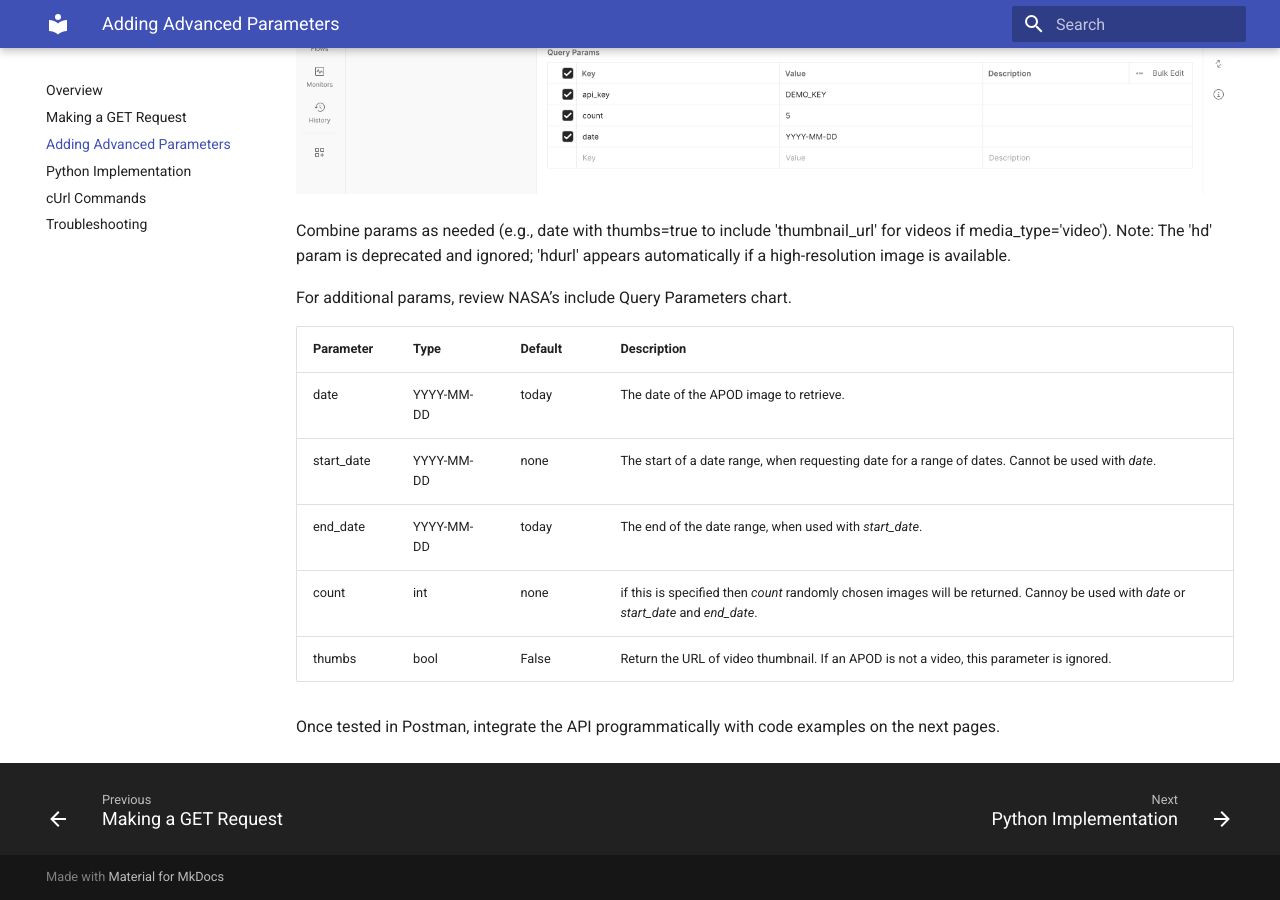
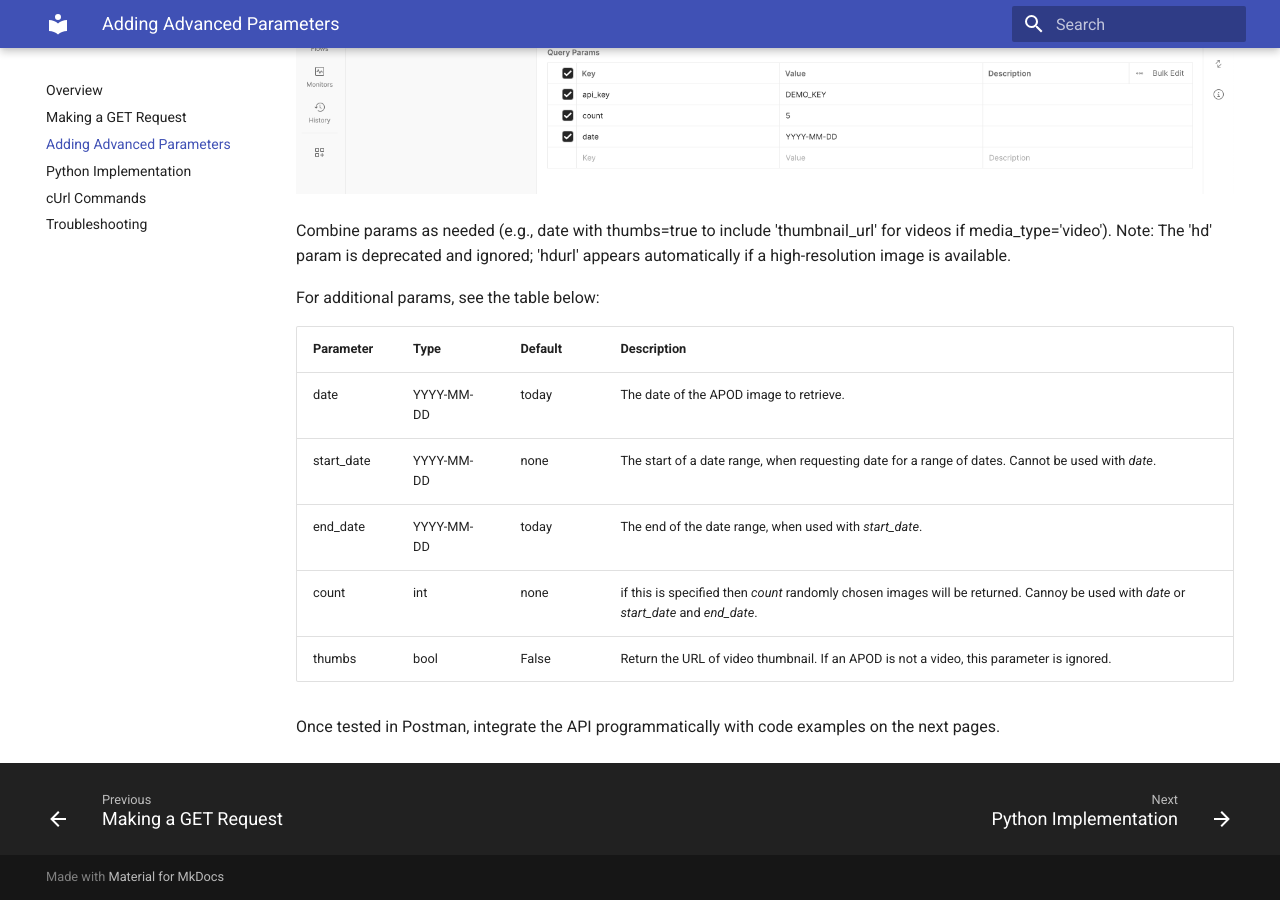
Before and after one commit to codymauro/APOD-API-Test, an MkDocs documentation site: the page built from docs/params.md, in a window 1280 px wide and 900 px high, scrolled down 666 px. Built offline with MkDocs 1.6.1 and Material for MkDocs 9.7.7, drawn with Linux system fonts in a browser that asks for light colours.

Commit message:
Update params.md

```diff
--- a/docs/params.md
+++ b/docs/params.md
@@ -16,7 +16,7 @@ Enhance requests with params for flexible in-app integration.
 
 Combine params as needed (e.g., date with thumbs=true to include 'thumbnail_url' for videos if media_type='video'). Note: The 'hd' param is deprecated and ignored; 'hdurl' appears automatically if a high-resolution image is available.
 
-For additional params, review NASA’s include Query Parameters chart.
+For additional params, see the table below:
 
 | Parameter | Type | Default | Description |
 | :---- | :---- | :---- | :---- |
```
